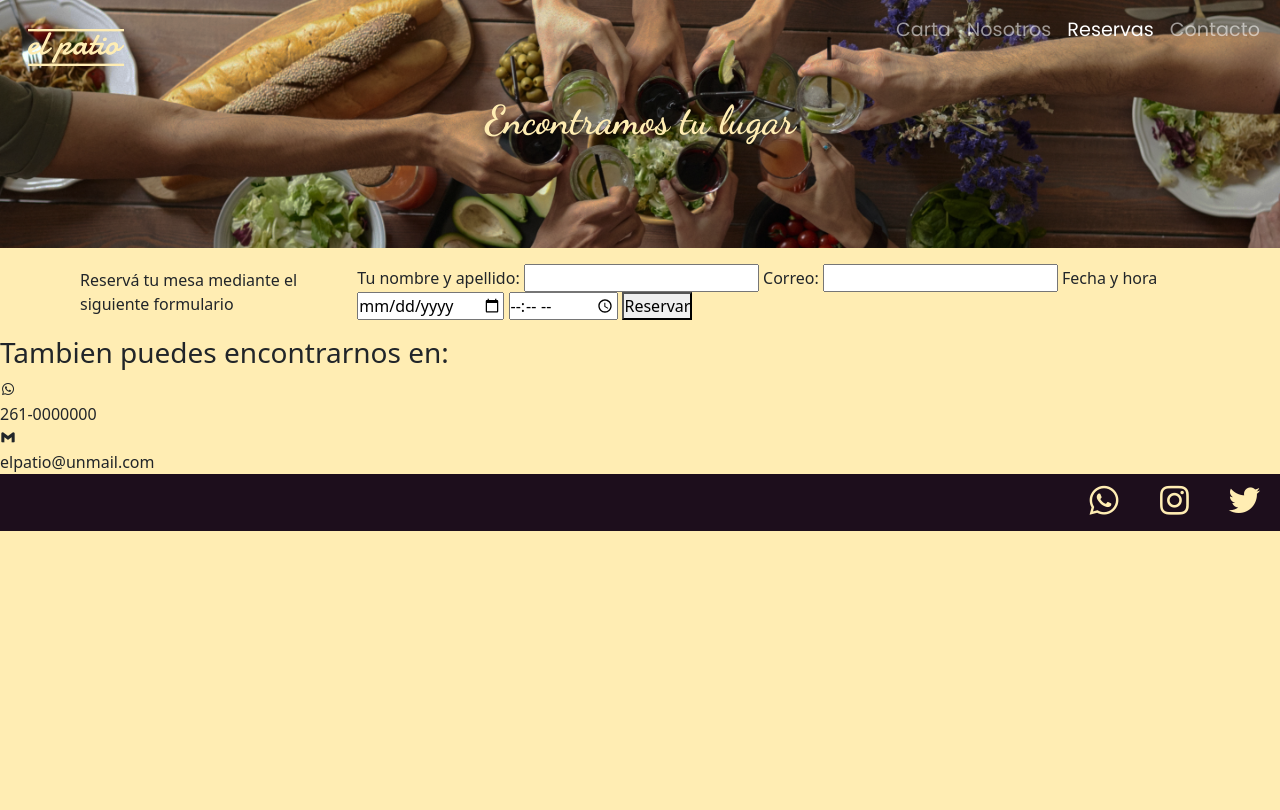
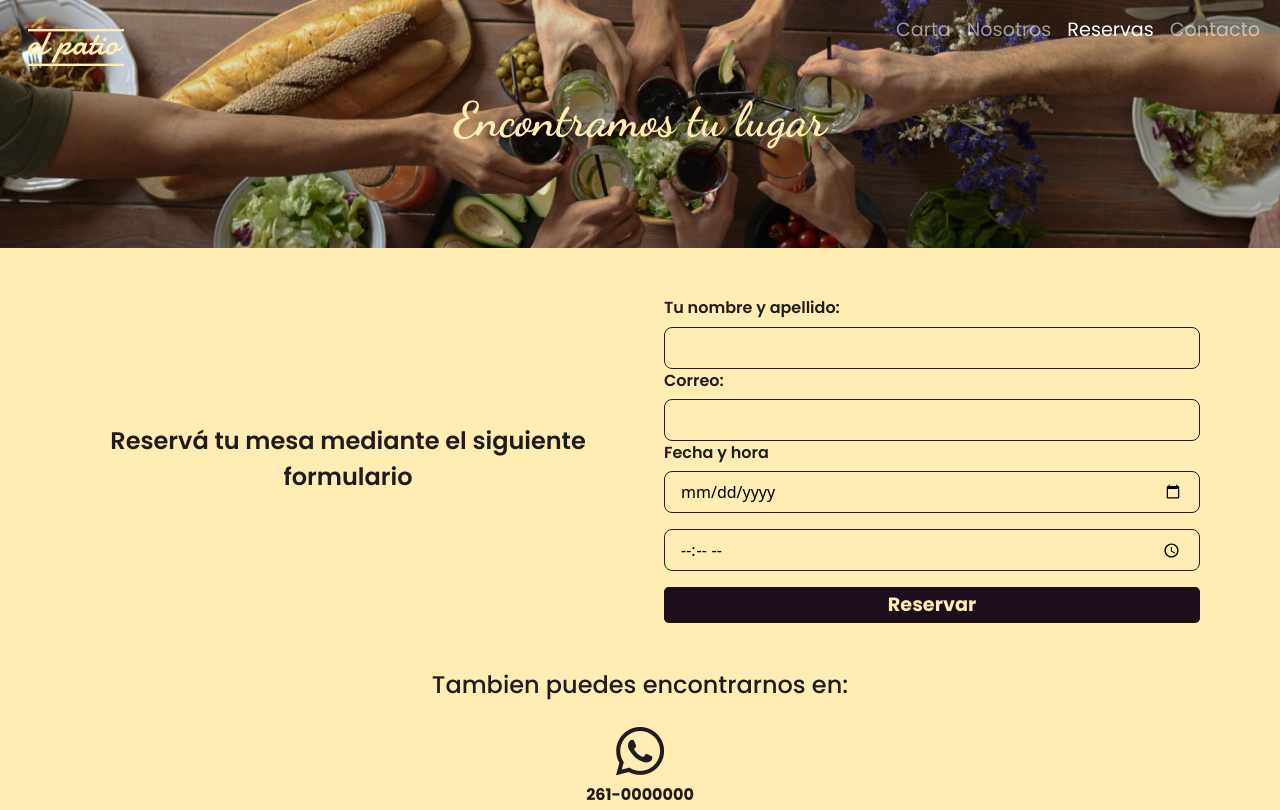
Before and after one commit to PabloEchegaray97/Proyecto-Final-CoderHouse, a website: page pages/reservas.html in a window 1280 px wide. Shown: the top 810 px of the page. Drawn offline with nearby package versions, Linux system fonts and the light colour scheme.

Commit message:
sass implementado en html y proyecto base

```diff
--- a/css/backup.css
+++ b/css/backup.css
@@ -284,7 +284,6 @@ font-family: 'Shadows Into Light', cursive;
     width: 100%;
 }
 .form {
-    display: flex;
     flex-direction: column;
     margin: 2rem 0;
 }
@@ -326,7 +325,6 @@ font-family: 'Shadows Into Light', cursive;
     cursor: pointer;
 }
 .info-add {
-    display: flex;
     flex-direction: column;
     font-family: 'Poppins', sans-serif;
     color: var(--violeta-palta);
--- a/pages/reservas.html
+++ b/pages/reservas.html
@@ -79,20 +79,20 @@
     <main class="main-c">
         <div class="intro-reserva">Reservá tu mesa mediante el siguiente formulario</div>
         <div class="form-container">
-            <form action="" class="form">
+            <form action="" class="form d-flex">
                 <label for="nombre_apellido">Tu nombre y apellido:</label>
                 <input type="text" name="nombre_apellido" class="form__item">
                 <label for="correo">Correo:</label>
                 <input type="email" name="correo" id="" class="form__item">
                 <label for="fecha">Fecha y hora</label>
-                <input type="date" class="form__item--mod">
-                <input type="time" class="form__item--mod">
+                <input type="date" class="form__item form__item--mod">
+                <input type="time" class="form__item form__item--mod">
                 <button type="submit" class="boton-contacto">Reservar</button>
             </form>
         </div>
     </main>
-    <section class="info-add">
-        <h3>Tambien puedes encontrarnos en:</h3>
+    <section class="info-add d-flex">
+        <h3 class="mas-info">Tambien puedes encontrarnos en:</h3>
         <div>
             <div class="icon-container">
                 <i class='bx bxl-whatsapp info-icon'></i>
--- a/scss/base/_listas.scss
+++ b/scss/base/_listas.scss
@@ -2,7 +2,7 @@ $font-size:
 1rem,
 1.2rem,
 1.5rem,
-1,8rem,
+1.8rem,
 2rem,
 2.5rem,
 3rem,
--- a/scss/components/_header.scss
+++ b/scss/components/_header.scss
@@ -68,10 +68,9 @@
 
         .slogan {
             font-size: 4rem;
-            text-shadow: 1px 1px  black;
             color: $color-texto-alt;
             @media screen and (max-width:450px) {
-                font-size: nth($font-size,5);
+                font-size: nth($font-size,3);
             }
             @media (min-width:451px) and (max-width:992px) {
                 font-size: nth($font-size,5);
--- /dev/null
+++ b/scss/components/_reservas-contacto.scss
@@ -0,0 +1,84 @@
+@import 'header.scss';
+@import 'footer.scss';
+@import '../base/variables';
+@import '../base/listas';
+@import '../base/mapas';
+.intro-reserva {
+    color: $color-texto;
+    font-size: nth($font-size,3);
+    font-family: $fuente-ppal;
+    font-weight: 600;
+    width: 100%;
+    text-align: center;
+    margin-right: 3rem;
+    @media screen and (max-width:450px) {
+        font-size: nth($font-size,2);
+        margin-top: 76px;
+    }
+    @media (min-width:451px) and (max-width:992px) {
+        font-size: nth($font-size,2);
+    }
+}
+.form-container {
+    width: 100%;
+    .form {
+        flex-direction: column;
+        margin: 2rem 0;
+        label {
+            color: $color-texto;
+            font-size: nth($font-size,1);
+            font-family: $fuente-ppal;
+            font-weight: 600;
+            margin-bottom: .4rem;
+        }
+        .form__item {
+            background: $color-texto-alt;
+            padding: .5rem 1rem;
+
+            border-radius: .5rem;
+            border: 1px solid $color-texto;
+        }
+        .form__item--mod {
+            margin-bottom: 1rem;
+        }
+        .boton-contacto {
+            padding: .2rem 1rem;
+            background-color: $bg-color-nav-footer;
+            border-radius: .3rem;
+            color: $color-texto-alt;
+            font-family: $fuente-ppal;
+            font-weight: 700;
+            font-size: nth($font-size,2);
+            border: none;
+            cursor: pointer;
+        }
+    }
+    @media screen and (max-width:450px) {
+        width: auto;
+        margin: 0 1rem;
+    }
+}
+.info-add {
+    flex-direction: column;
+    font-family: $fuente-ppal;
+    color: $color-texto;
+    text-align: center;
+    @media screen and (max-width:450px) {
+        display: block;
+        text-align: center;
+    }
+    .mas-info {
+        font-size: nth($font-size,3);
+    }
+    .icon-container {
+        @extend %flex;
+        flex-direction: column;
+        margin: .7rem;
+        .info-icon {
+            font-size: nth($font-size,8);
+        }
+        .info-text {
+            font-weight: 700;
+        }
+    }
+}
--- a/scss/style.scss
+++ b/scss/style.scss
@@ -4,6 +4,7 @@
 @import '../scss/components/footer';
 @import '../scss/base/extends';
 @import '../scss/components/carta';
+@import '../scss/components/reservas-contacto';
 .body-i {
     display: grid;
     background-color: $bg-color-gral;
```
Also changed, not shown: pages/contacto.html (+2 -2 lines), css/style.css, 1 other file.
